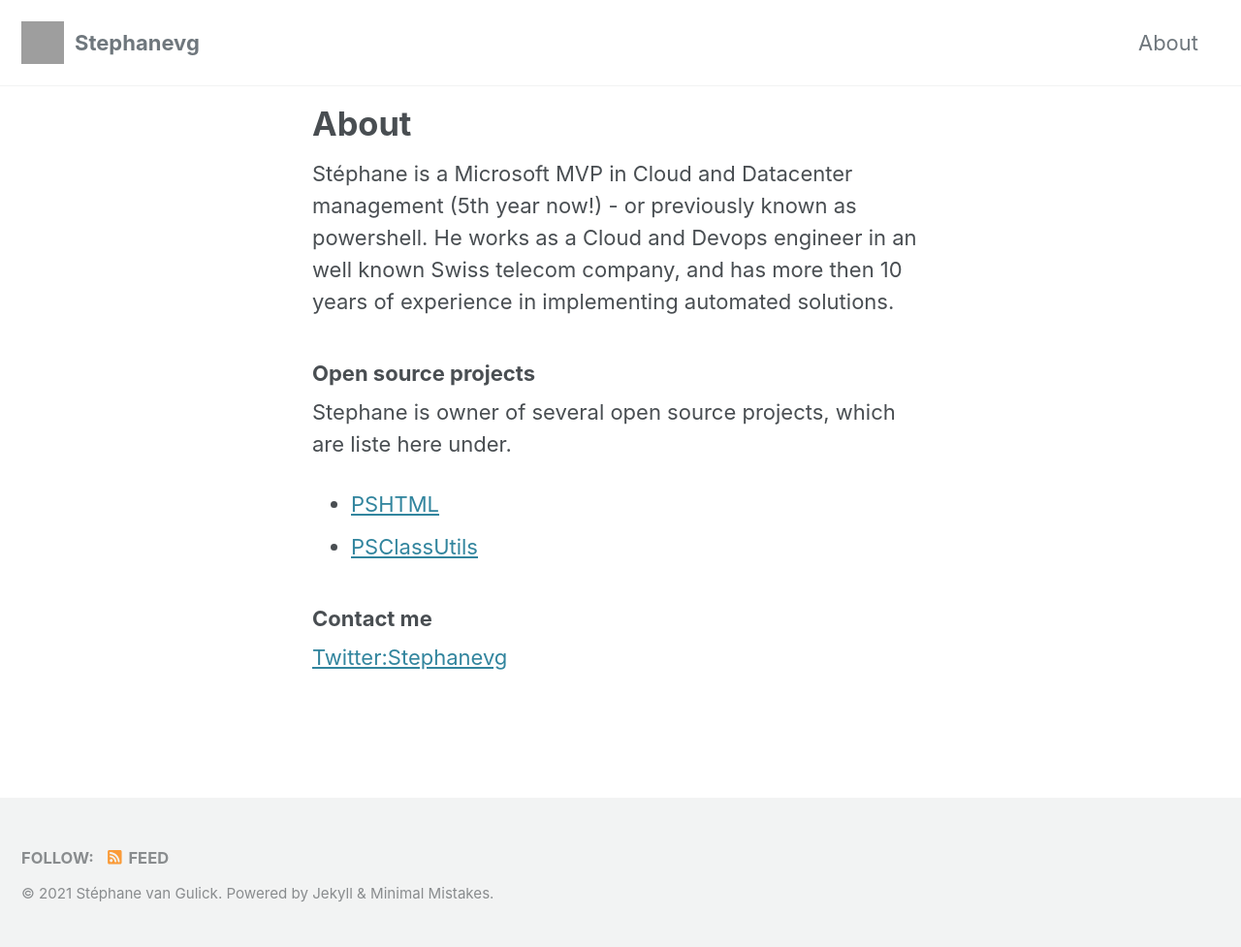
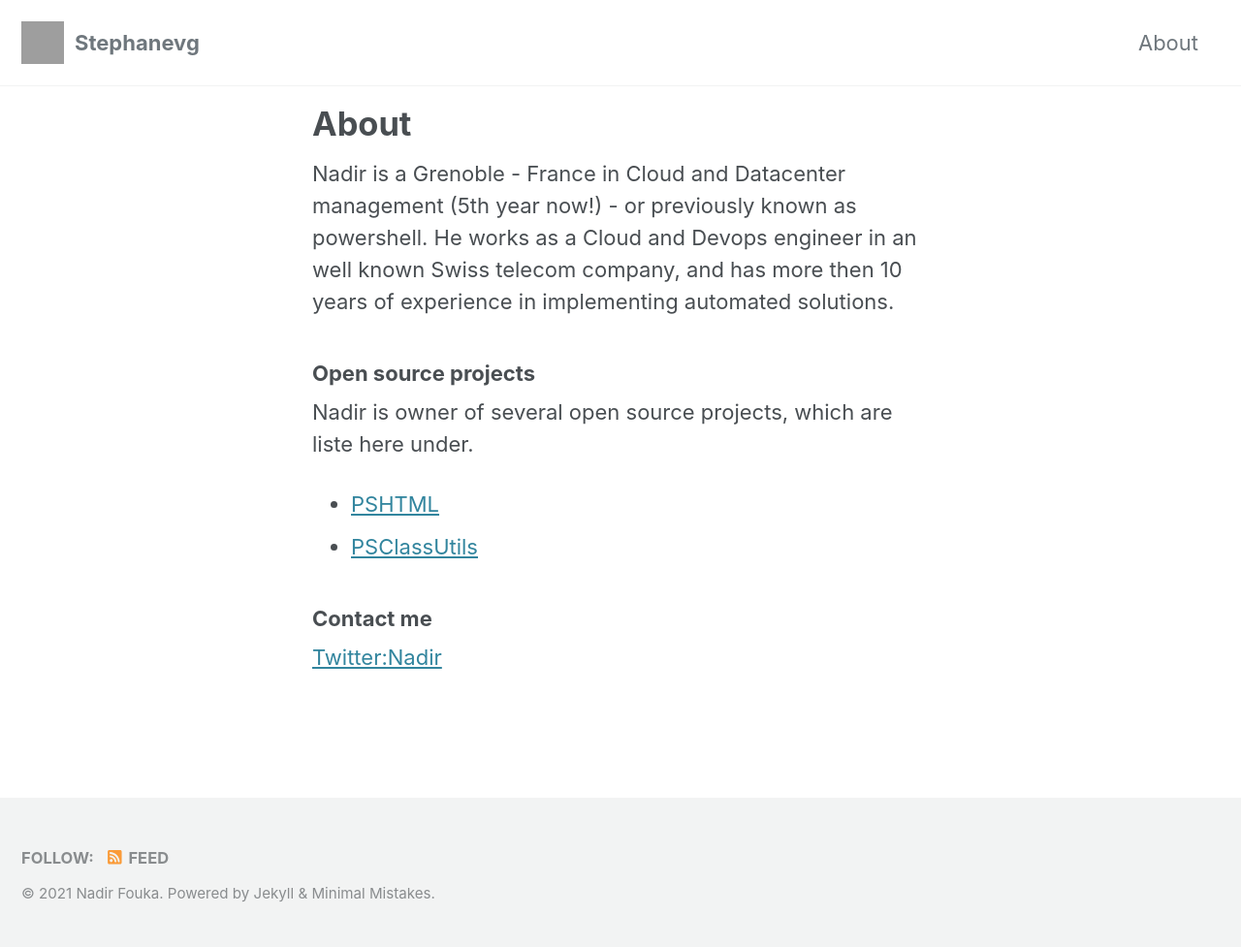
Before and after one commit to nfouka/nfouka.github.io, a Jekyll site: the page built from about.md, in a window 1280 px wide. Shown: the whole page at 97% size. Built offline with Jekyll 4.4.1, drawn with Linux system fonts in a browser that asks for light colours; cached includes are drawn as plain includes; nearby versions of some CDN libraries; grey boxes are pictures that could not be loaded.

Commit message:
update config

```diff
--- a/_config.yml
+++ b/_config.yml
@@ -18,7 +18,7 @@ minimal_mistakes_skin    : "default" # "air", "aqua", "contrast", "dark", "dirt"
 locale                   : "en-US"
 title                    : "Stephanevg"
 title_separator          : "-"
-name                     : "Stéphane van Gulick"
+name                     : "Nadir Fouka"
 description              : "Technical discoveries"
 url                      : # the base hostname & protocol for your site e.g. "https://mmistakes.github.io"
 baseurl                  : # the subpath of your site, e.g. "/blog"
@@ -106,10 +106,10 @@ analytics:
 
 # Site Author
 author:
-  name             : "Stéphane van Gulick"
+  name             : "Nadir Fouka"
   avatar           : # path of avatar image, e.g. "/assets/images/bio-photo.jpg"
   bio              : "Coding through my day"
-  location         : "Basel - Switzerland"
+  location         : "Grenoble - France"
   email            :
   links:
     - label: "Email"
@@ -118,12 +118,12 @@ author:
     - label: "Website"
       icon: "fas fa-fw fa-link"
       # url: "https://your-website.com"
-    - label: "Microsoft MVP"
+    - label: "Grenoble - France"
       icon: "fab fa-fw fa-microsoft"
-      url: "https://mvp.microsoft.com/en-us/PublicProfile/5001483"
+      url: "https://fouka.ovh"
     - label: "Twitter"
       icon: "fab fa-fw fa-twitter-square"
-      url: "https://twitter.com/stephanevg"
+      url: "https://twitter.com/nfouka"
     - label: "Facebook"
       icon: "fab fa-fw fa-facebook-square"
       # url: "https://facebook.com/"
--- a/about.md
+++ b/about.md
@@ -4,16 +4,16 @@ title: About
 permalink: /about/
 ---
 
-Stéphane is a Microsoft MVP in Cloud and Datacenter management (5th year now!) - or previously known as  powershell.
+Nadir is a Grenoble - France in Cloud and Datacenter management (5th year now!) - or previously known as  powershell.
 He works as a Cloud and Devops engineer in an well known Swiss telecom company, and has more then 10 years of experience in implementing automated solutions.
 
 
 ### Open source projects
 
-Stephane is owner of several open source projects, which are liste here under.
-- [PSHTML](https://www.Github.com/stephanevg/pshtml)
-- [PSClassUtils](https://www.Github.com/stephanevg/PSClassUtils)
+Nadir is owner of several open source projects, which are liste here under.
+- [PSHTML](https://www.Github.com/nfouka/pshtml)
+- [PSClassUtils](https://www.Github.com/nfouka/PSClassUtils)
 
 ### Contact me
 
-[Twitter:Stephanevg](https://www.twitter.com/stephanevg)
+[Twitter:Nadir](https://www.twitter.com/nfouka)
```
